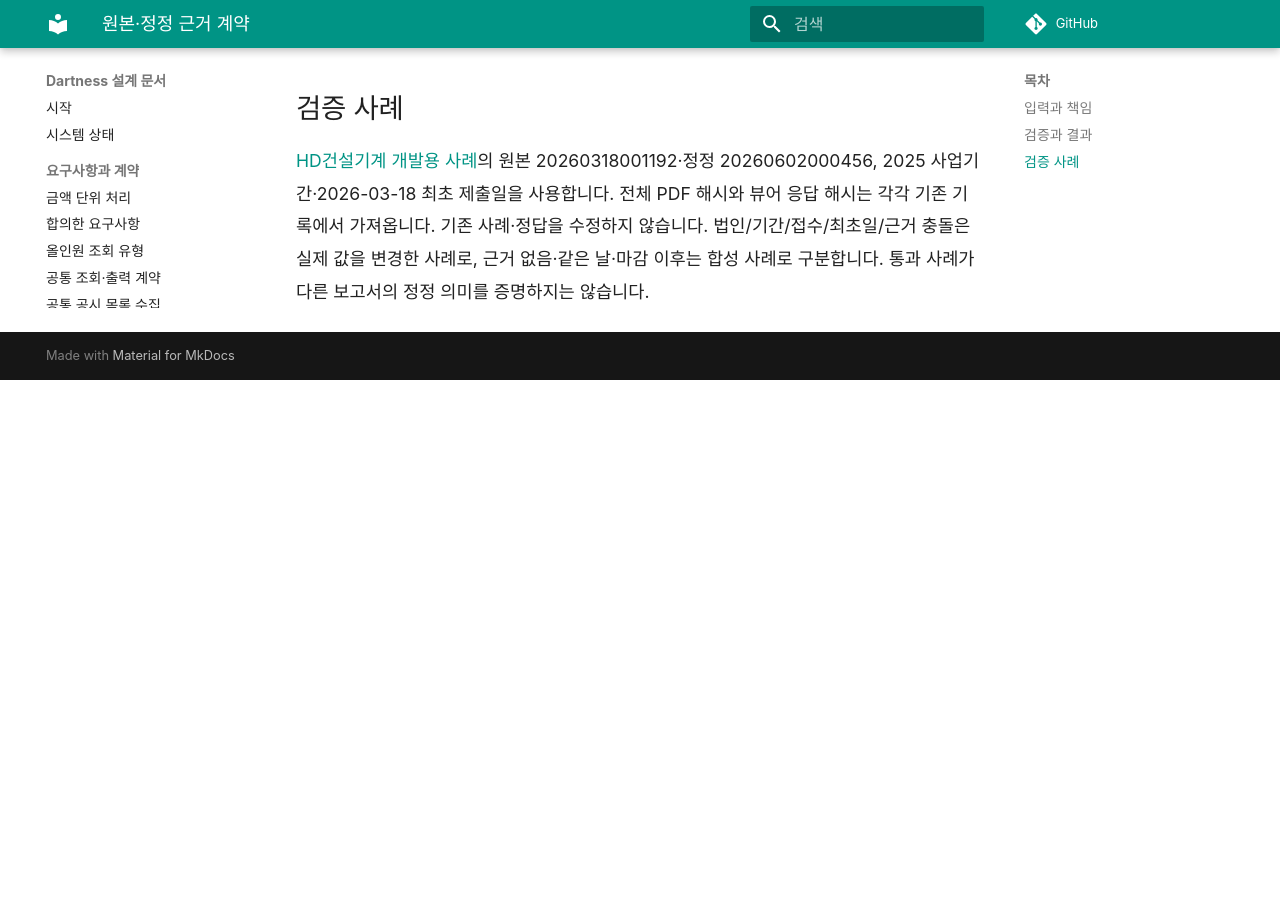
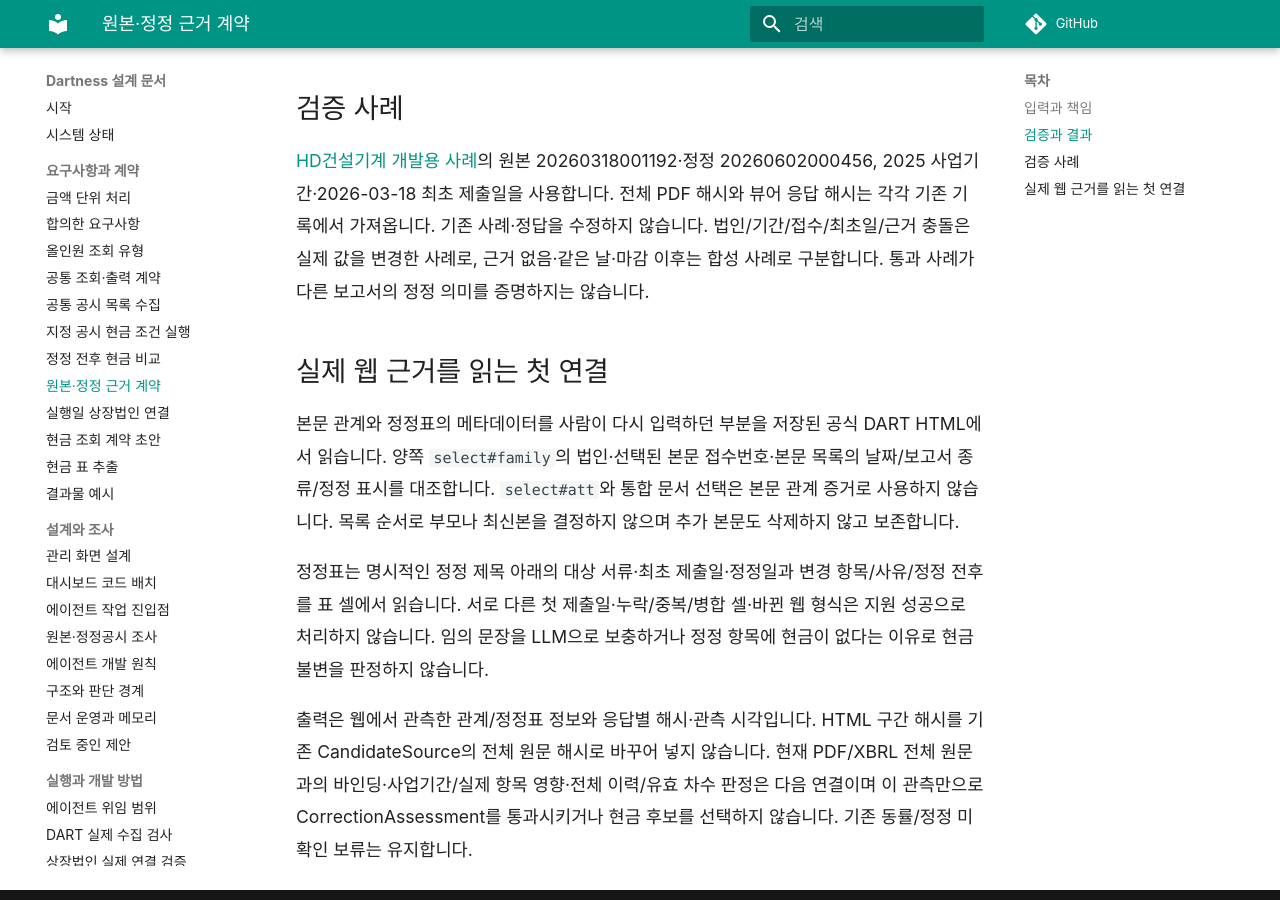
Before and after one commit to YUJAEYUN/Dartness, an MkDocs documentation site: the page built from docs/specs/correction-evidence.md, in a window 1280 px wide and 900 px high, scrolled down 1020 px. Built offline with MkDocs 1.6.1 and Material for MkDocs 9.7.7, drawn with Linux system fonts in a browser that asks for light colours; comment, search, counter and statistics services are not loaded; before the commit the page ends 1400 px from its top, so only the background shows below that.

Commit message:
실제 DART 본문 관계와 정정표 관측 범위 정의

```diff
--- a/docs/specs/correction-evidence.md
+++ b/docs/specs/correction-evidence.md
@@ -16,3 +16,12 @@
 ## 검증 사례
 
 [HD건설기계 개발용 사례](../cases/hd-construction-correction.md)의 원본 20260318001192·정정 20260602000456, 2025 사업기간·2026-03-18 최초 제출일을 사용합니다. 전체 PDF 해시와 뷰어 응답 해시는 각각 기존 기록에서 가져옵니다. 기존 사례·정답을 수정하지 않습니다. 법인/기간/접수/최초일/근거 충돌은 실제 값을 변경한 사례로, 근거 없음·같은 날·마감 이후는 합성 사례로 구분합니다. 통과 사례가 다른 보고서의 정정 의미를 증명하지는 않습니다.
+
+<a id="viewer-observation"></a>
+## 실제 웹 근거를 읽는 첫 연결
+
+본문 관계와 정정표의 메타데이터를 사람이 다시 입력하던 부분을 저장된 공식 DART HTML에서 읽습니다. 양쪽 `select#family`의 법인·선택된 본문 접수번호·본문 목록의 날짜/보고서 종류/정정 표시를 대조합니다. `select#att`와 통합 문서 선택은 본문 관계 증거로 사용하지 않습니다. 목록 순서로 부모나 최신본을 결정하지 않으며 추가 본문도 삭제하지 않고 보존합니다.
+
+정정표는 명시적인 정정 제목 아래의 대상 서류·최초 제출일·정정일과 변경 항목/사유/정정 전후를 표 셀에서 읽습니다. 서로 다른 첫 제출일·누락/중복/병합 셀·바뀐 웹 형식은 지원 성공으로 처리하지 않습니다. 임의 문장을 LLM으로 보충하거나 정정 항목에 현금이 없다는 이유로 현금 불변을 판정하지 않습니다.
+
+출력은 웹에서 관측한 관계/정정표 정보와 응답별 해시·관측 시각입니다. HTML 구간 해시를 기존 CandidateSource의 전체 원문 해시로 바꾸어 넣지 않습니다. 현재 PDF/XBRL 전체 원문과의 바인딩·사업기간/실제 항목 영향·전체 이력/유효 차수 판정은 다음 연결이며 이 관측만으로 CorrectionAssessment를 통과시키거나 현금 후보를 선택하지 않습니다. 기존 동률/정정 미확인 보류는 유지합니다.
```
